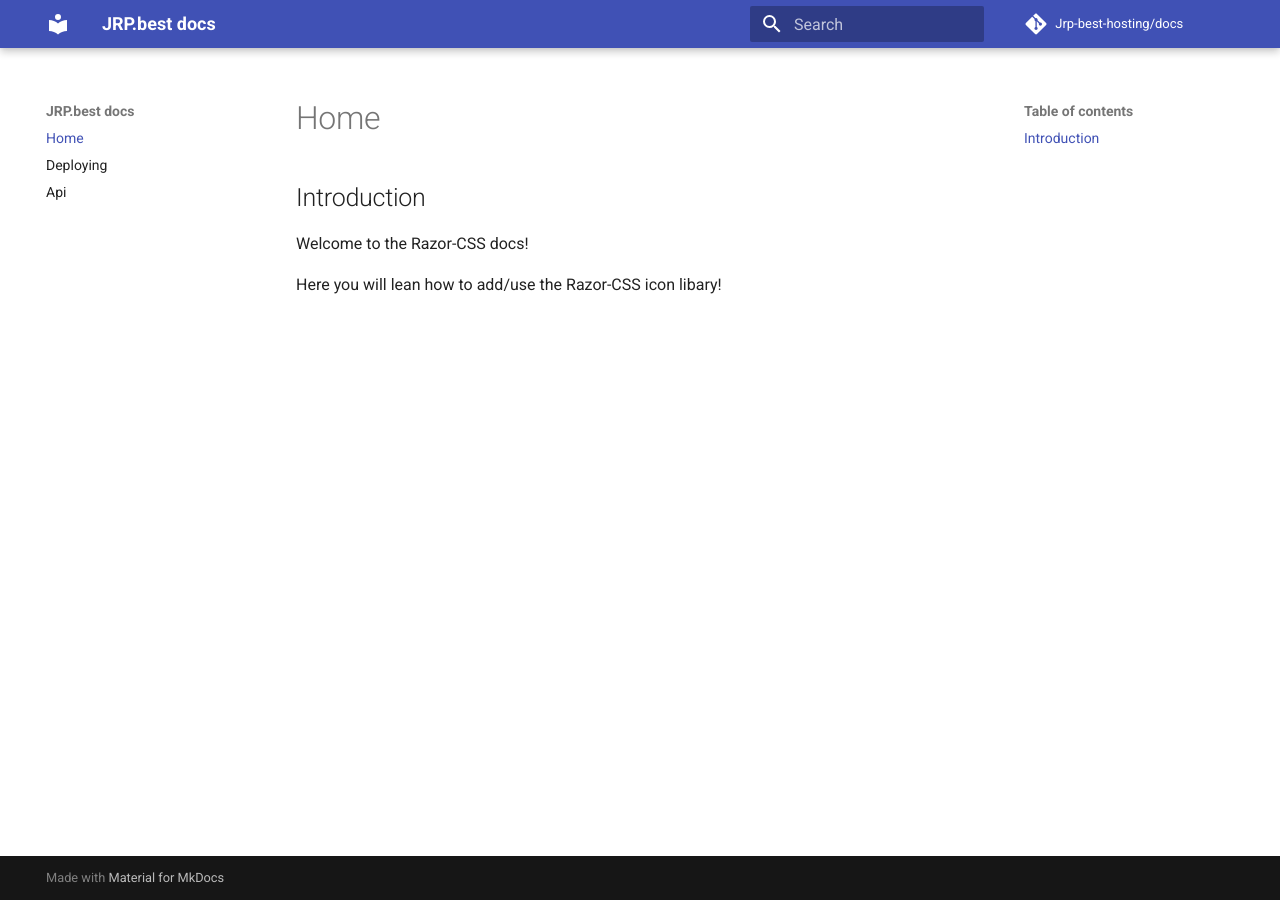
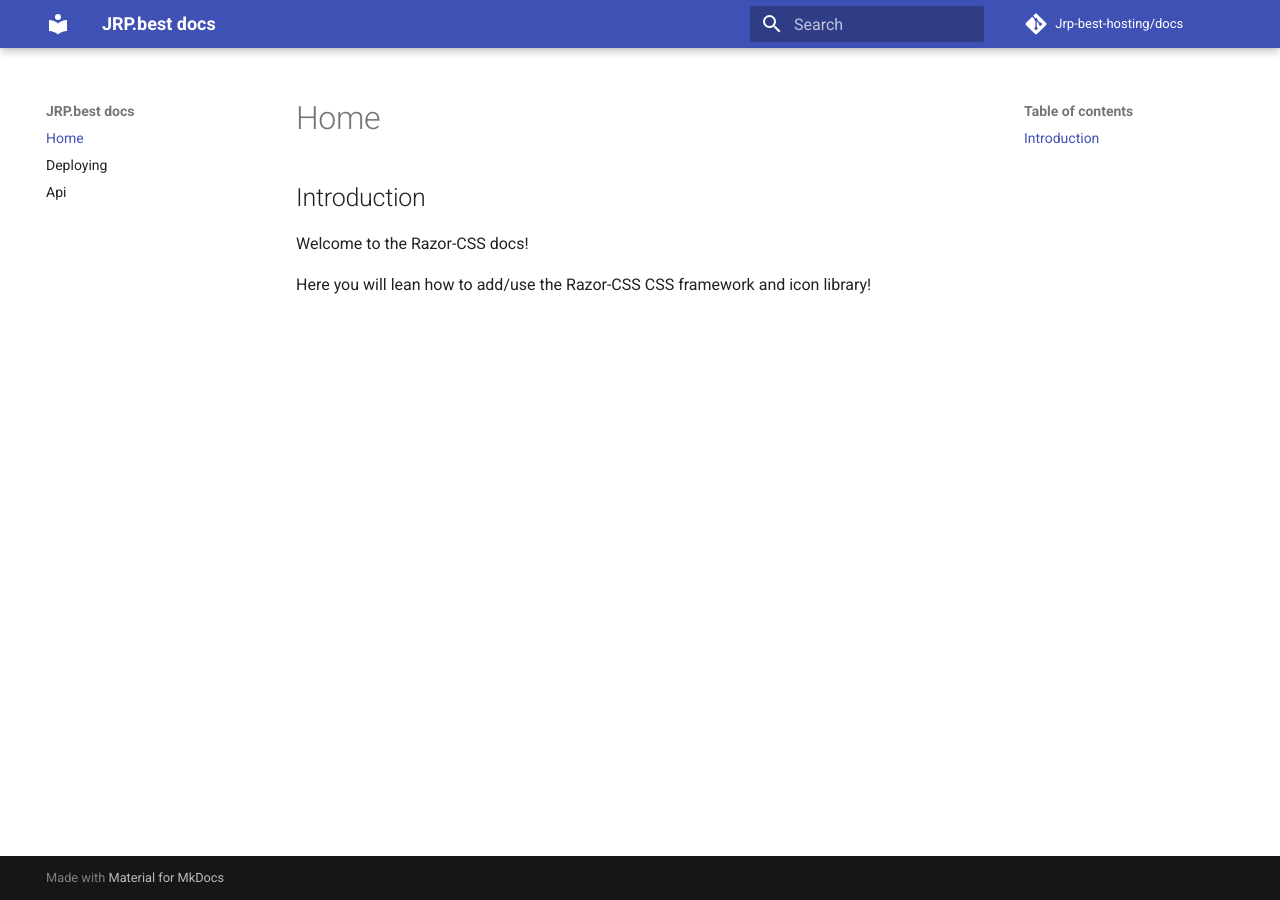
Before and after one commit to Razor-Css/Documentaion, an MkDocs documentation site: the page built from docs/index.md, in a window 1280 px wide. Built offline with MkDocs 1.6.1 and Material for MkDocs 9.7.7, drawn with Linux system fonts in a browser that asks for light colours; comment, search, counter and statistics services are not loaded.

Commit message:
Update index.md

```diff
--- a/docs/index.md
+++ b/docs/index.md
@@ -2,4 +2,4 @@
 
 Welcome to the Razor-CSS docs!
 
-Here you will lean how to add/use the Razor-CSS icon libary!
+Here you will lean how to add/use the Razor-CSS CSS framework and icon library!
```
